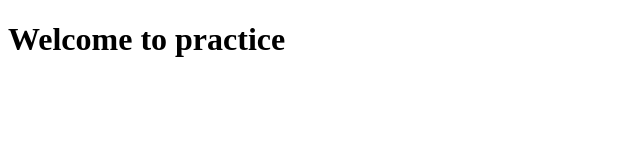
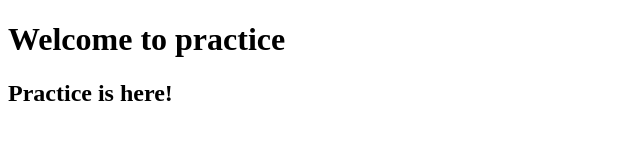
Before and after one commit to alexege/PracticeGit, a plain HTML site: page index.html in a window 1280 px wide. Shown: the whole page, without its empty margins (0-640 px from the left). Drawn offline with Linux system fonts and the light colour scheme.

Commit message:
added new line

```diff
--- a/index.html
+++ b/index.html
@@ -8,5 +8,6 @@
 </head>
 <body>
     <h1>Welcome to practice</h1>
+    <h2>Practice is here!</h2>
 </body>
 </html>
```
